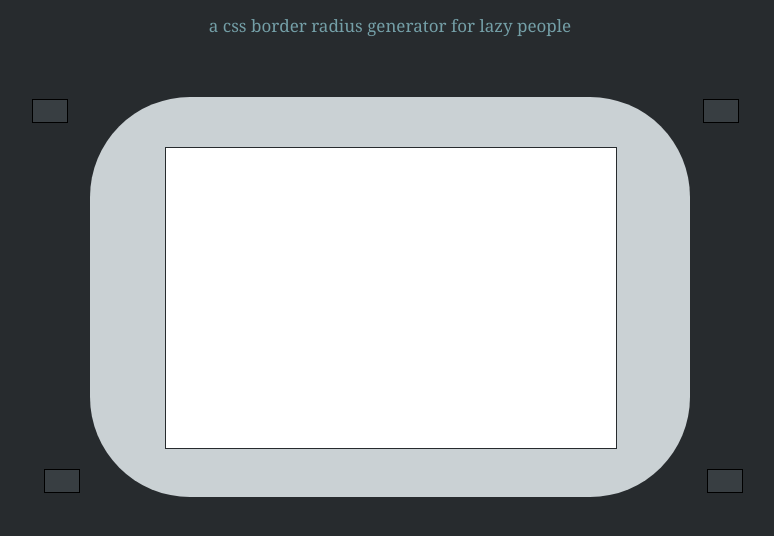
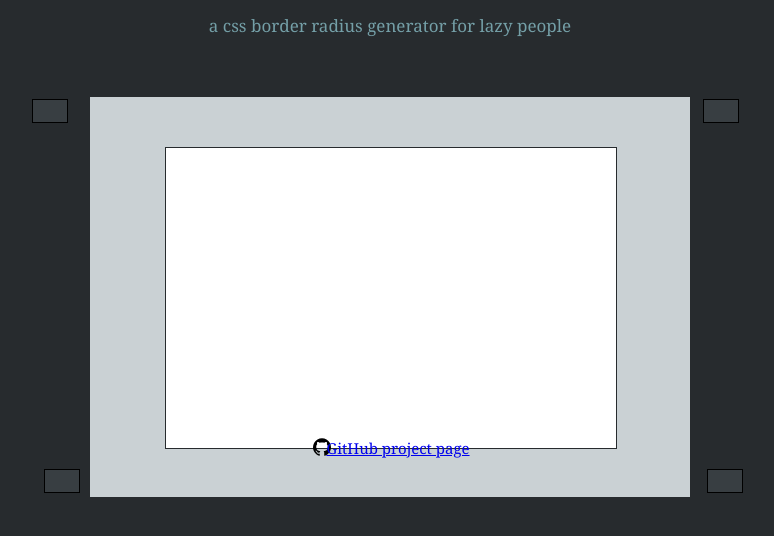
Before and after one commit to douglas541/border-radius, a plain HTML site: page index.html in a window 1280 px wide. Shown: the part 128-664 px from the top of the page, without its empty margins (250-1024 px from the left). Drawn offline with Linux system fonts and the light colour scheme.

Commit message:
New features
GitHub project page link added

```diff
--- a/css/index.css
+++ b/css/index.css
@@ -48,6 +48,19 @@ h2{
     text-align: left;
 }
 
+#inner-p{
+    position: relative;
+    top: 22 px;
+    left: 8px;
+    font-size: 15px;
+
+    color: rgb(116, 159, 167);
+    background-image: url('../img/git_image.svg');
+    background-size: 18px;
+    background-repeat: no-repeat;
+    background-position-x: 215px;
+}
+
 .input{
     height: 20px;
     width: 30px;
--- a/index.html
+++ b/index.html
@@ -22,14 +22,10 @@
         <input type="text" maxlength="3" class="input dois" id="input-dois">
         <input type="text" maxlength="3" class="input tres" id="input-tres">
         <input type="text" maxlength="3" class="input quatro" id="input-quatro">
+        <p id="inner-p"><a href="https://github.com/douglas541/border-radius">GitHub project page</a></p>
     </div>
 
     <script src="js/index.js"></script>
-
-    <script>
-        var borda = document.getElementById("borda-fora")
-        borda.style.borderRadius = '100px'
-    </script>
 </body>
 
 </html>
```
Also changed, not shown: img/git_image.svg (added).
